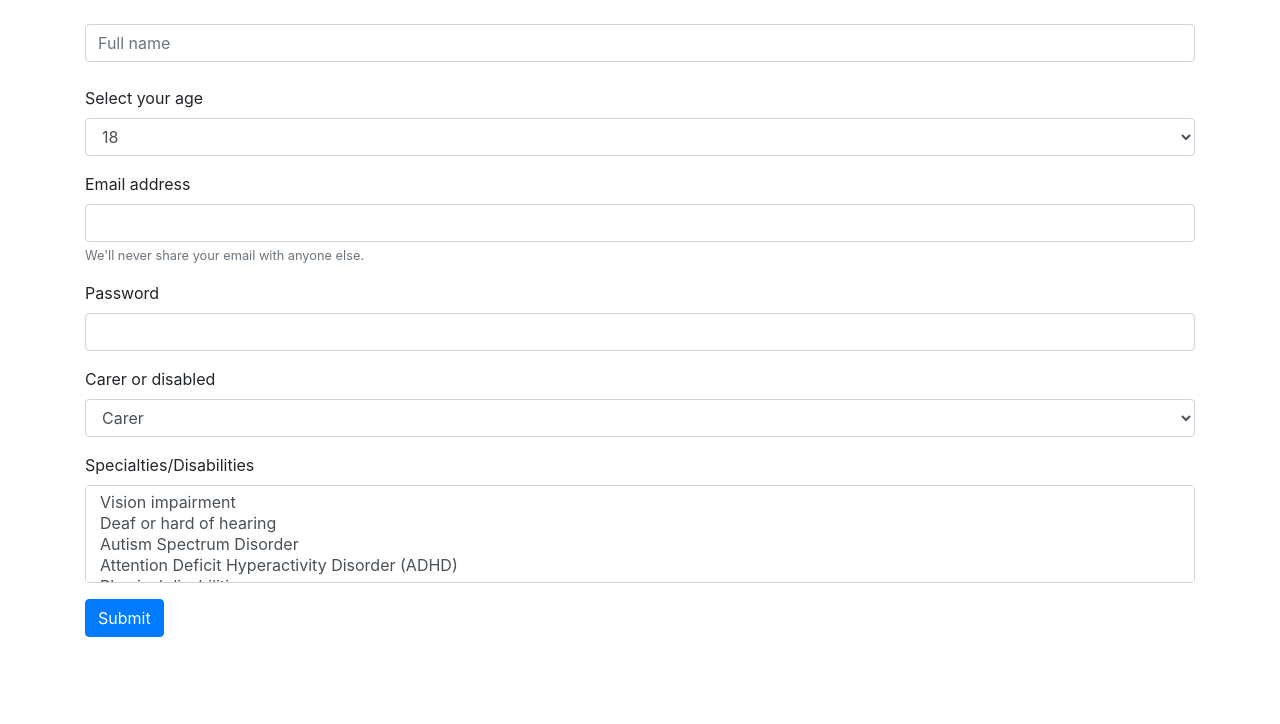
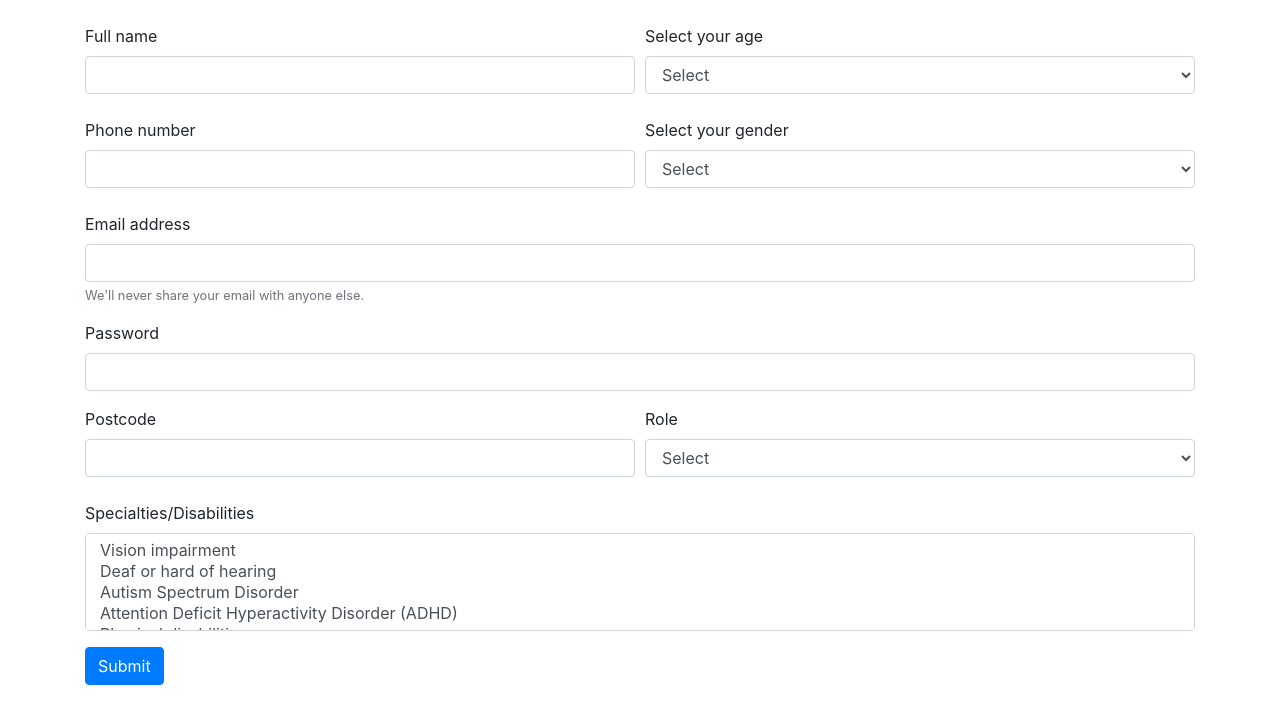
Before and after one commit to dylan9012/accessibility-hackathon, a Flask app: page /signup in a window 1280 px wide. Shown: the part 56-780 px from the top of the page. Run offline with Flask 2, Linux system fonts and the light colour scheme; some libraries are stand-ins or nearby versions.

Commit message:
Finished forms for access

```diff
--- a/templates/contact.html
+++ b/templates/contact.html
@@ -3,12 +3,10 @@
 {% block content %}
     <div class="container">
         <br/><h1>Contact the team!</h1><br/>
-        <ol>
             <p>
                 {% for member in team %}
                     <li>{{ member }}</li><br/>
                 {% endfor %}
             <p>
-        </ol>
     </div>
 {% endblock %}
--- a/templates/login.html
+++ b/templates/login.html
@@ -1,10 +1,13 @@
 {% extends 'base.html' %}
+{% block title %}Login{% endblock %}
 {% block content %}
+    <div class="container"><br/>
         <form>
             <div class="form-group">
                 <label for="exampleInputEmail1">Email address</label>
                 <input type="email" class="form-control" id="exampleInputEmail1" aria-describedby="emailHelp">
-            <small id="emailHelp" class="form-text text-muted">We'll never share your email with anyone else.</small>
+                <small id="emailHelp" class="form-text text-muted">We'll never share your email with anyone
+                    else.</small>
             </div>
             <div class="form-group">
                 <label for="exampleInputPassword1">Password</label>
@@ -16,4 +19,5 @@
             </div>
             <button type="submit" class="btn btn-primary">Submit</button>
         </form>
+    </div>
 {% endblock %}
--- a/templates/signup.html
+++ b/templates/signup.html
@@ -1,21 +1,42 @@
 {% extends 'base.html' %}
+{% block title %}Sign up{% endblock %}
 {% block content %}
     <div class="container"><br/>
         <form>
             <div class="form-row">
                 <div class="col">
-                    <input type="text" class="form-control" placeholder="Full name">
-                </div>
+                    <label for="exampleFormControlSelect1">Full name</label>
+                    <input type="text" class="form-control">
                 </div>
                 <br/>
-            <div class="form-group">
+                <div class="col">
                     <label for="exampleFormControlSelect1">Select your age</label>
                     <select class="form-control" id="exampleFormControlSelect1">
+                        <option>Select</option>
                         {% for age in range(18, 100) %}
                             <option>{{ age }}</option>
                         {% endfor %}
                     </select>
                 </div>
+            </div>
+            <br/>
+            <div class="form-row">
+                <div class="col">
+                    <label for="inputAddress">Phone number</label>
+                    <input type="text" class="form-control">
+                </div>
+                <br/>
+                <div class="col">
+                    <label for="exampleFormControlSelect1">Select your gender</label>
+                    <select class="form-control" id="exampleFormControlSelect1">
+                        <option>Select</option>
+                        <option>Male</option>
+                        <option>Female</option>
+                        <option>Other</option>
+                    </select>
+                </div>
+            </div>
+            <br/>
             <div class="form-group">
                 <label for="exampleInputEmail1">Email address</label>
                 <input type="email" class="form-control" id="exampleInputEmail1" aria-describedby="emailHelp">
@@ -26,13 +47,21 @@
                 <label for="exampleInputPassword1">Password</label>
                 <input type="password" class="form-control" id="exampleInputPassword1">
             </div>
-            <div class="form-group">
-                <label for="exampleFormControlSelect1">Carer or disabled</label>
+            <div class="form-row">
+                <div class="col">
+                    <label for="inputAddress">Postcode</label>
+                    <input type="text" class="form-control">
+                </div>
+                <div class="col">
+                    <label for="exampleFormControlSelect1">Role</label>
                     <select class="form-control" id="exampleFormControlSelect1">
+                        <option>Select</option>
                         <option>Carer</option>
                         <option>Disabled</option>
                     </select>
                 </div>
+            </div>
+            <br/>
             <div class="form-group">
                 <label for="exampleFormControlSelect2">Specialties/Disabilities</label>
                 <select multiple class="form-control" id="exampleFormControlSelect2">
```
Lines whose indentation alone changed are shown as unchanged.
